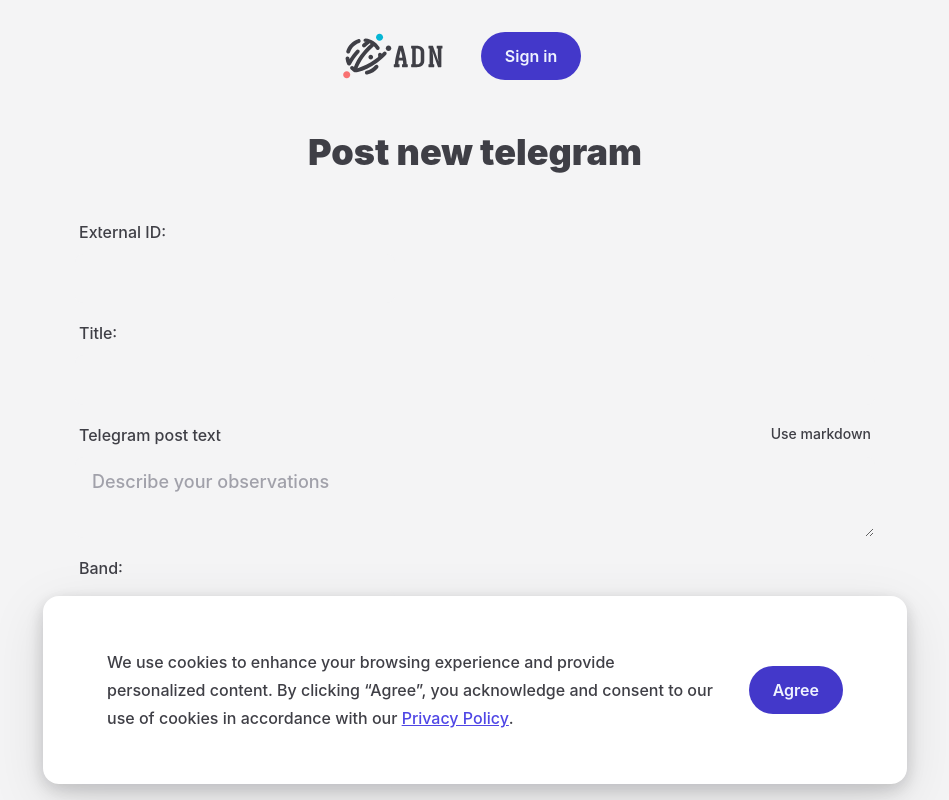
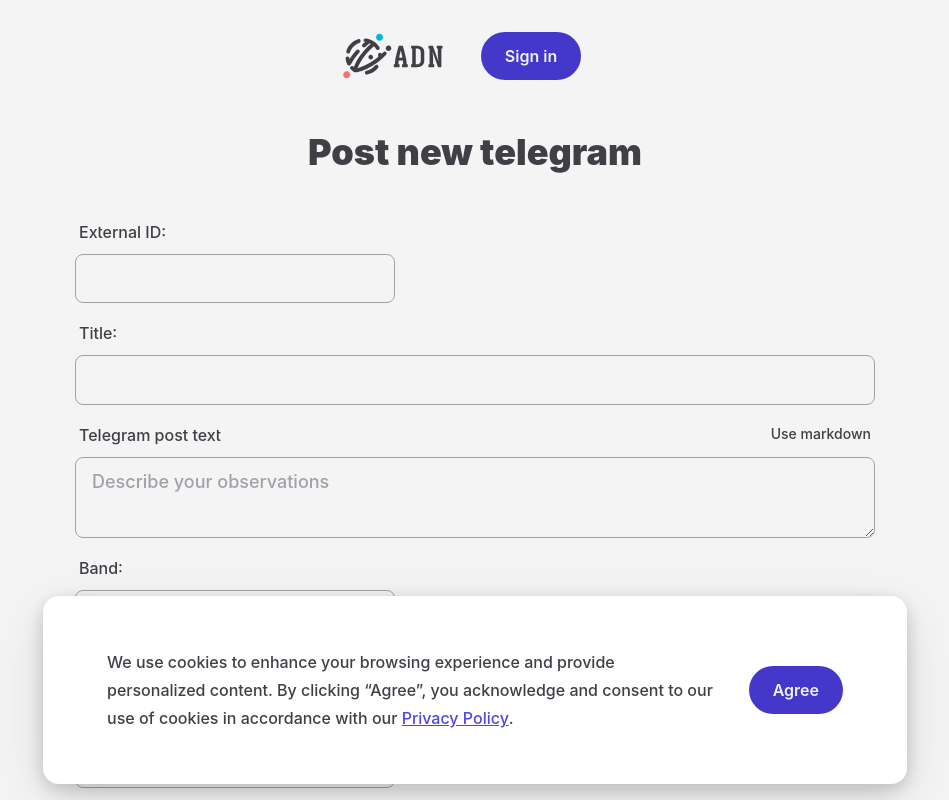
Before and after one commit to extracat/astro-data-net, a Next.js app: page /post in a window 1280 px wide. Shown: the top 800 px of the page, without its empty margins (165-1114 px from the left). Built offline with nearby package versions, Linux system fonts and the light colour scheme; no server answers; a web font is replaced by a local one.

Commit message:
some style bugs resolved

```diff
--- a/styles/global.css
+++ b/styles/global.css
@@ -87,31 +87,6 @@
 
 @utility form-control {
   @apply flex flex-col;
-
-  & .input {
-    @apply rounded-lg flex-1 appearance-none w-full py-2 px-4 text-base
-    border-transparent border adn-color-border-light
-    adn-color-control-bg focus:adn-color-control-bg-active
-    adn-color-text adn-color-placeholder focus:outline-hidden focus:ring-2 focus:ring-indigo-600 focus:border-transparent;
-  }
-
-  & .select {
-    @apply rounded-lg flex-1 appearance-none w-full py-2 px-4 text-base
-    border-transparent border adn-color-border-light
-    adn-color-control-bg focus:adn-color-control-bg-active
-    adn-color-text adn-color-placeholder focus:outline-hidden focus:ring-2 focus:ring-indigo-600 focus:border-transparent;
-  }
-
-  & .textarea {
-    @apply rounded-lg flex-1 appearance-none w-full py-2 px-4 text-base
-    border-transparent border adn-color-border-light
-    adn-color-control-bg focus:adn-color-control-bg-active
-    adn-color-text adn-color-placeholder focus:outline-hidden focus:ring-2 focus:ring-indigo-600 focus:border-transparent;
-  }
-
-  & .checkbox {
-    @apply rounded-lg border-transparent flex-1 border border-gray-300 py-2 px-4 bg-white text-gray-700 placeholder-gray-400 text-base focus:outline-hidden focus:ring-2 focus:ring-purple-600 focus:border-transparent;
-  }
 }
 
 @utility label {
@@ -128,28 +103,25 @@
 
 @utility input {
   .form-control & {
-    @apply rounded-lg flex-1 appearance-none w-full py-2 px-4 text-base
-    border-transparent border adn-color-border-light
-    adn-color-control-bg focus:adn-color-control-bg-active
-    adn-color-text adn-color-placeholder focus:outline-hidden focus:ring-2 focus:ring-indigo-600 focus:border-transparent;
+    @apply rounded-lg flex-1 w-full py-2 px-4 adn-color-control-bg text-base adn-color-text border adn-color-border-light focus:adn-color-control-bg-active focus:ring-1 focus:ring-indigo-600 focus:border-indigo-600 active:ring-1 active:ring-indigo-600 active:border-indigo-600
+    outline-none;
   }
 }
+
 
 @utility select {
   .form-control & {
     @apply rounded-lg flex-1 appearance-none w-full py-2 px-4 text-base
-    border-transparent border adn-color-border-light
-    adn-color-control-bg focus:adn-color-control-bg-active
-    adn-color-text adn-color-placeholder focus:outline-hidden focus:ring-2 focus:ring-indigo-600 focus:border-transparent;
+    border adn-color-border-light adn-color-control-bg adn-color-text adn-color-placeholder focus:outline-hidden focus:adn-color-control-bg-active focus:ring-1 focus:ring-indigo-600 focus:border-indigo-600 active:ring-1 active:ring-indigo-600 active:border-indigo-600 outline-none;
   }
 }
 
 @utility textarea {
   .form-control & {
-    @apply rounded-lg flex-1 appearance-none w-full py-2 px-4 text-base
-    border-transparent border adn-color-border-light
-    adn-color-control-bg focus:adn-color-control-bg-active
-    adn-color-text adn-color-placeholder focus:outline-hidden focus:ring-2 focus:ring-indigo-600 focus:border-transparent;
+    @apply rounded-lg flex-1 appearance-none w-full py-2 px-4 text-base border adn-color-border-light
+    adn-color-control-bg focus:adn-color-control-bg-active adn-color-placeholder
+    adn-color-text focus:ring-1 focus:ring-indigo-600 focus:border-indigo-600 active:ring-1 active:ring-indigo-600 active:border-indigo-600
+    outline-none;
   }
 }
 
```
